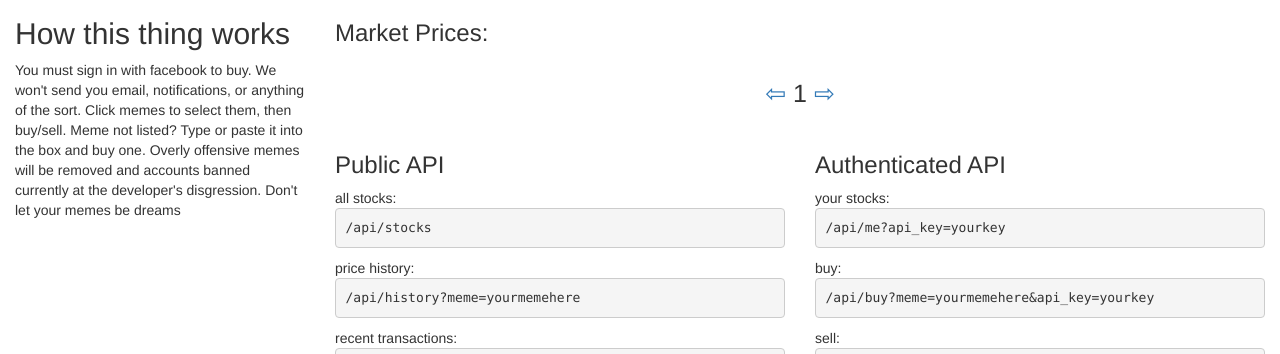
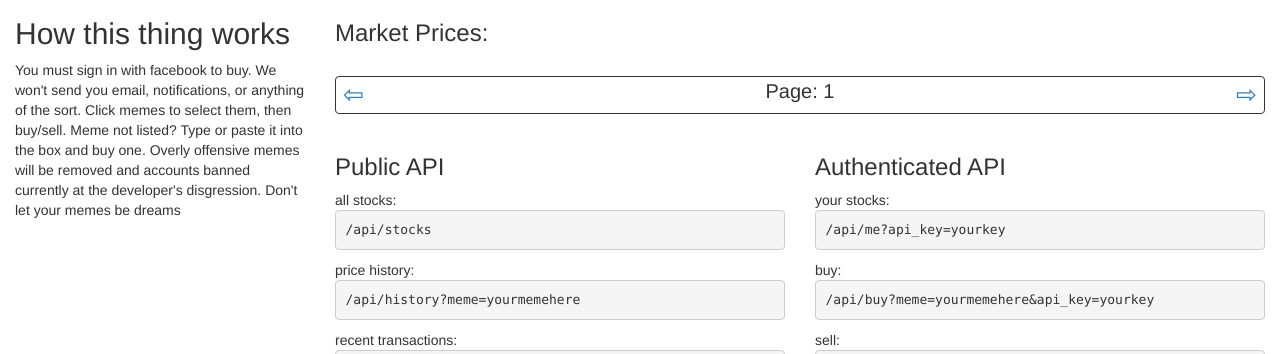
Before and after one commit to subdavis/memetrades-server, a Flask app: page / in a window 1280 px wide. Shown: the part 330-684 px from the top of the page. Run offline with Flask 2, Linux system fonts and the light colour scheme; data that the repository does not hold is empty; parts of the project's set-up code (start-up, migrations or seed data) failed here and were passed over; some libraries are stand-ins or nearby versions.

Commit message:
Improve pagination look

```diff
--- a/memeServer/static/css/index.css
+++ b/memeServer/static/css/index.css
@@ -169,5 +169,9 @@ color: yellow;
 .pagination{
     text-align: center;
     width: 100%;
+    font-size:20px;
+    border: 1px solid;
+}
+.pagination a{
     font-size: 25px;
 }
--- a/memeServer/templates/index.html
+++ b/memeServer/templates/index.html
@@ -125,11 +125,9 @@
                         </table>
                     </div>
                     <div class='pagination'>
-                        <center>
-                            <a href="?page={{ page - 1 if page > 1 else 1 }}" onclick="prev()">⇦</a>
-                            <span id="pagenumber">{{ page }}</span>
-                            <a href="?page={{ page + 1 }}" onclick="next()">⇨</a>
-                        </center>
+                        <a href="?page={{ page - 1 if page > 1 else 1 }}" style="float: left;">&nbsp;⇦</a>
+                            Page: <span id="pagenumber">{{ page }}</span>
+                        <a href="?page={{ page + 1 }}" style="float: right;">⇨&nbsp;</a>
                     </div>
                     <div class="row">
                         <div class="col-md-6">
```
